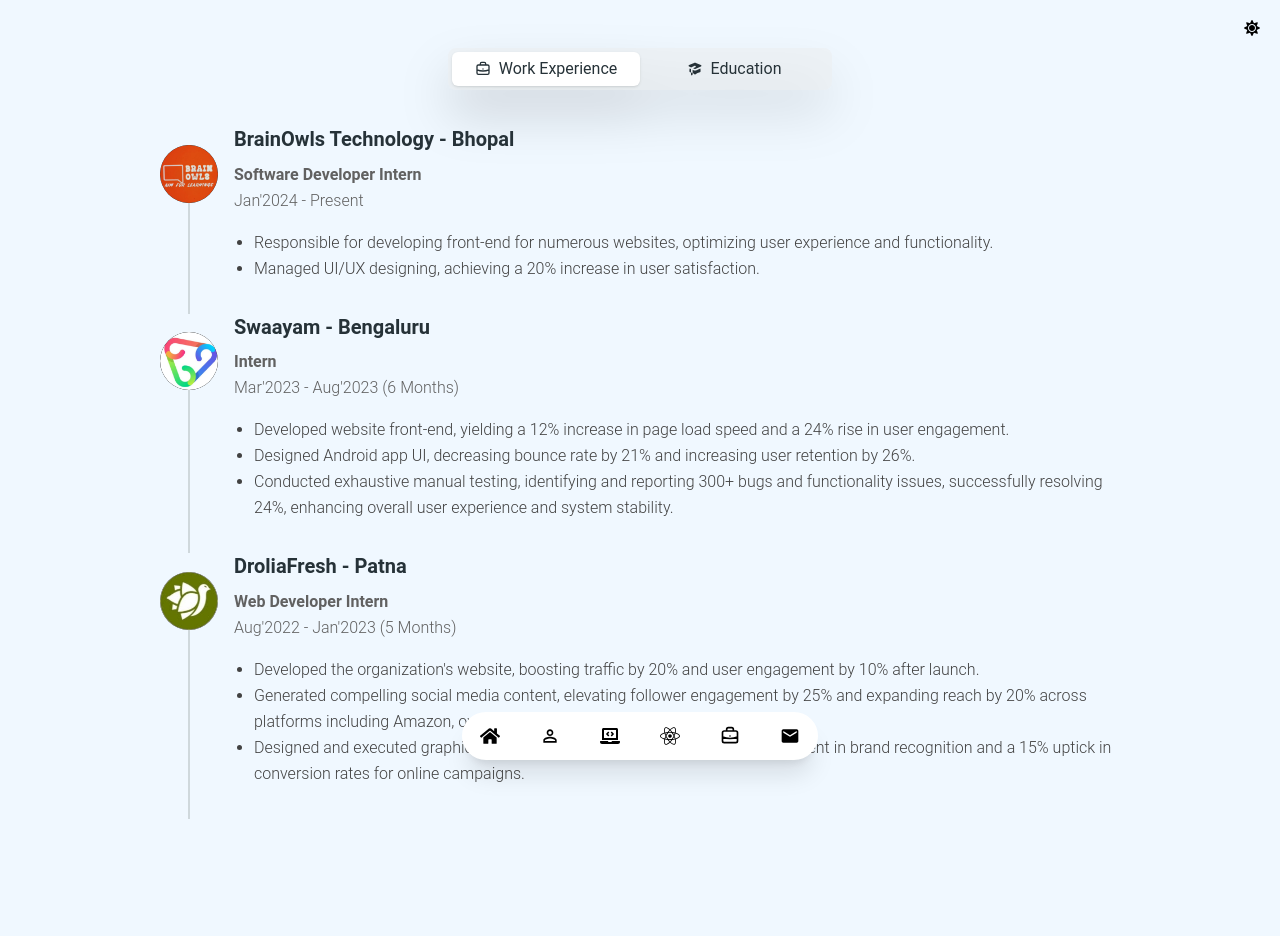
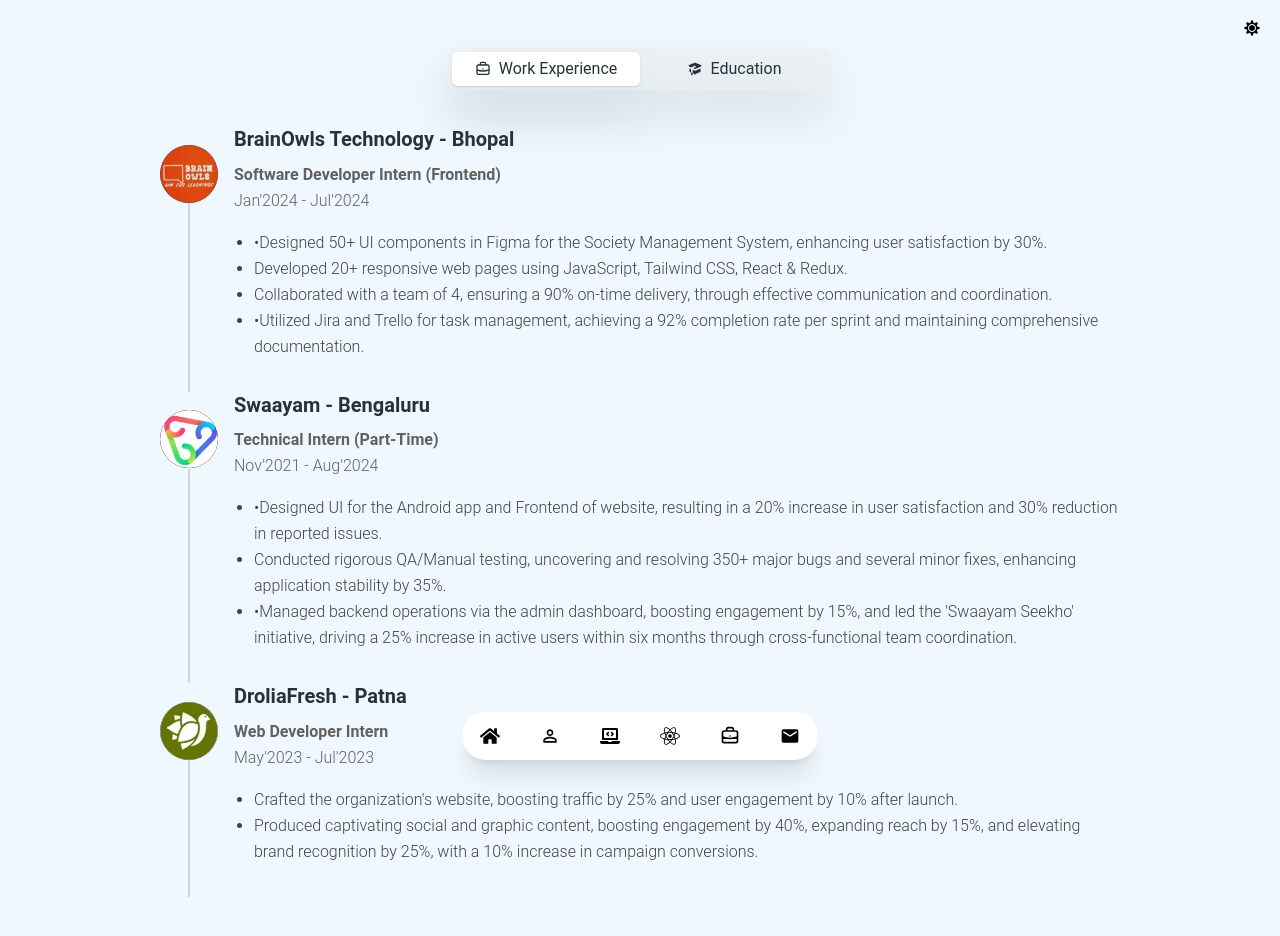
Before and after one commit to beingashusoni/portfolio, a React (Vite) app: page /experience in a window 1280 px wide. Shown: the top 936 px of the page. Before the commit the page ends 875 px from the top, so only its background shows below. Built offline with nearby package versions, Linux system fonts and the light colour scheme.

Commit message:
Update WorkExp.jsx

```diff
--- a/src/Components/Experience/WorkExp.jsx
+++ b/src/Components/Experience/WorkExp.jsx
@@ -42,14 +42,16 @@
                 BrainOwls Technology - Bhopal
               </Typography>
               <Typography className=" my-2" color={darkMode ? 'white' : 'gray'}>
-                <span style={{ fontWeight: 'bold' }}>Software Developer Intern</span> <br /> Jan'2024 - Present
+                <span style={{ fontWeight: 'bold' }}>Software Developer Intern (Frontend)</span> <br /> Jan'2024 - Jul'2024
               </Typography>
             </div>
           </TimelineHeader>
           <TimelineBody className="pb-8">
             <ul className={`list-disc font-sans ml-5 ${darkMode ? 'text-white' : 'text-gray-800'}`}>
-              <li>Responsible for developing front-end for numerous websites, optimizing user experience and functionality.</li>
-              <li>Managed UI/UX designing, achieving a 20% increase in user satisfaction.</li>
+              <li>•Designed 50+ UI components in Figma for the Society Management System, enhancing user satisfaction by 30%.</li>
+              <li>Developed 20+ responsive web pages using JavaScript, Tailwind CSS, React & Redux.</li>
+              <li>Collaborated with a team of 4, ensuring a 90% on-time delivery, through effective communication and coordination.</li>
+              <li>•Utilized Jira and Trello for task management, achieving a 92% completion rate per sprint and maintaining comprehensive documentation.</li>
             </ul>
           </TimelineBody>
         </TimelineItem>
@@ -71,15 +73,15 @@
                 Swaayam - Bengaluru
               </Typography>
               <Typography className=" my-2" color={darkMode ? 'white' : 'gray'}>
-                <span style={{ fontWeight: 'bold' }}>Intern</span> <br /> Mar'2023 - Aug'2023 (6 Months)
+                <span style={{ fontWeight: 'bold' }}>Technical Intern (Part-Time)</span> <br /> Nov'2021 - Aug'2024
               </Typography>
             </div>
           </TimelineHeader>
           <TimelineBody className="pb-8">
             <ul className={`list-disc font-sans ml-5 ${darkMode ? 'text-white' : 'text-gray-800'}`}>
-              <li>Developed website front-end, yielding a 12% increase in page load speed and a 24% rise in user engagement.</li>
-              <li>Designed Android app UI, decreasing bounce rate by 21% and increasing user retention by 26%.</li>
-              <li>Conducted exhaustive manual testing, identifying and reporting 300+ bugs and functionality issues, successfully resolving 24%, enhancing overall user experience and system stability.</li>
+              <li>•Designed UI for the Android app and Frontend of website, resulting in a 20% increase in user satisfaction and 30% reduction in reported issues.</li>
+              <li>Conducted rigorous QA/Manual testing, uncovering and resolving 350+ major bugs and several minor fixes, enhancing application stability by 35%.</li>
+              <li>•Managed backend operations via the admin dashboard, boosting engagement by 15%, and led the 'Swaayam Seekho' initiative, driving a 25% increase in active users within six months through cross-functional team coordination.</li>
             </ul>
           </TimelineBody>
         </TimelineItem>
@@ -105,15 +107,14 @@
                 DroliaFresh - Patna
               </Typography>
               <Typography className=" my-2" color={darkMode ? 'white' : 'gray'}>
-                <span style={{ fontWeight: 'bold' }}>Web Developer Intern</span> <br /> Aug'2022 - Jan'2023 (5 Months)
+                <span style={{ fontWeight: 'bold' }}>Web Developer Intern</span> <br /> May'2023 - Jul'2023
               </Typography>
             </div>
           </TimelineHeader>
           <TimelineBody className="pb-8">
             <ul className={`list-disc font-sans ml-5 ${darkMode ? 'text-white' : 'text-gray-800'}`}>
-              <li>Developed the organization's website, boosting traffic by 20% and user engagement by 10% after launch.</li>
-              <li>Generated compelling social media content, elevating follower engagement by 25% and expanding reach by 20% across platforms including Amazon, over 5 months.</li>
-              <li>Designed and executed graphic content strategies, resulting in a 30% improvement in brand recognition and a 15% uptick in conversion rates for online campaigns.</li>
+              <li>Crafted the organization's website, boosting traffic by 25% and user engagement by 10% after launch.</li>
+              <li>Produced captivating social and graphic content, boosting engagement by 40%, expanding reach by 15%, and elevating brand recognition by 25%, with a 10% increase in campaign conversions.</li>
             </ul>
           </TimelineBody>
         </TimelineItem>
```
